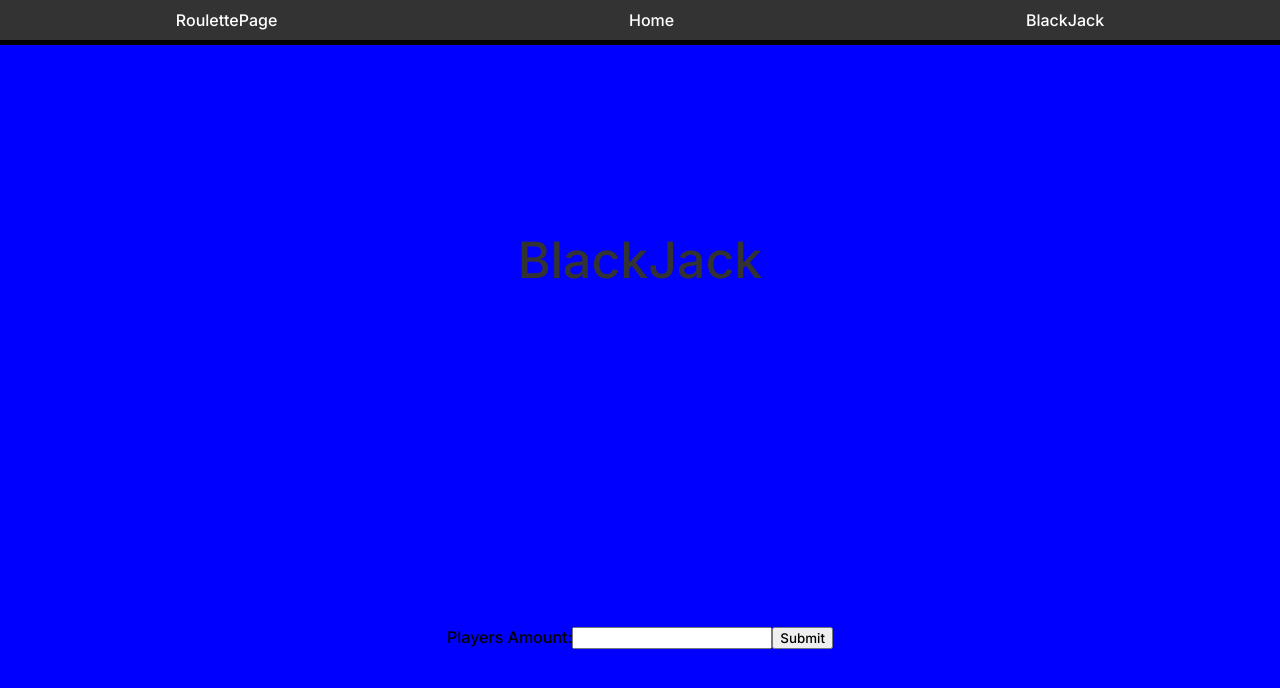
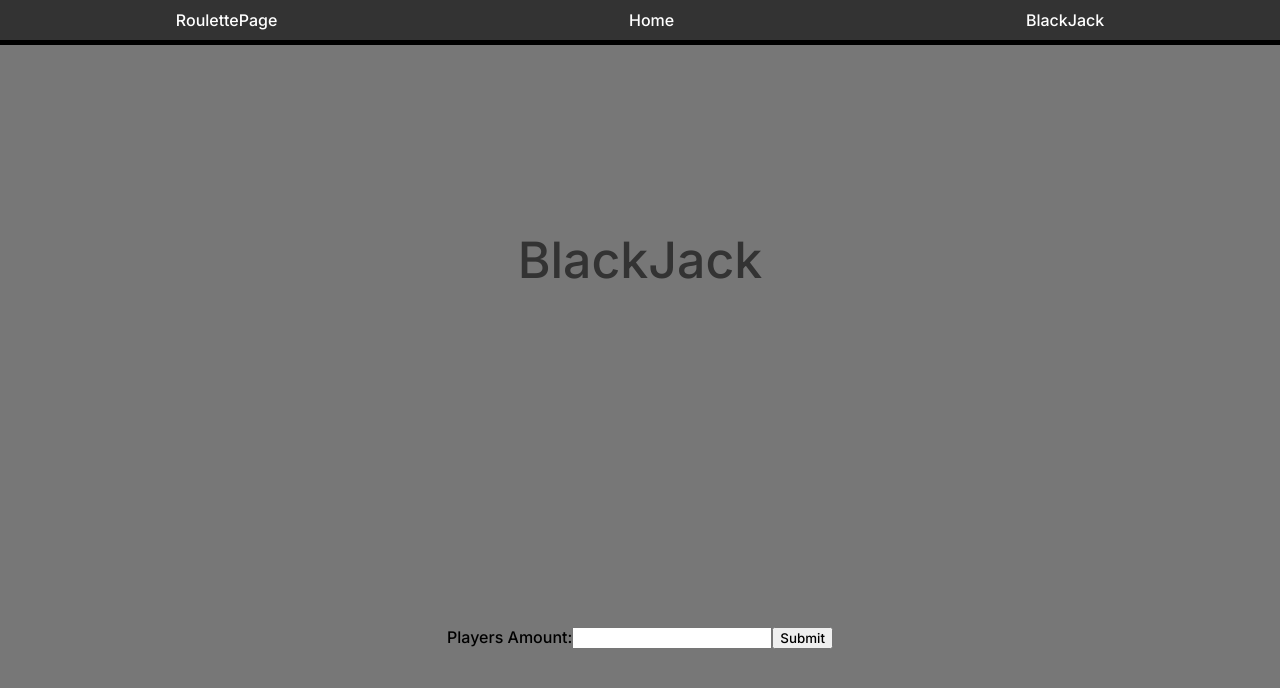
Before and after one commit to JumesP/Drink, a React (Create React App) app in the folder client/: page /BlackJack in a window 1280 px wide. Shown: the top 688 px of the page. Built offline with nearby package versions, Linux system fonts and the light colour scheme.

Commit message:
change the colour of the background so it isnt an eye swore

```diff
--- a/client/src/components/page/index.jsx
+++ b/client/src/components/page/index.jsx
@@ -7,7 +7,7 @@ const StyledPage = styled.div`
 	flex-direction: column;
 	align-items: center;
 	justify-content: space-around;
-	background-color: blue;
+	background-color: #777777;
 `;
 
 const Page = ({ children }) => {
```
